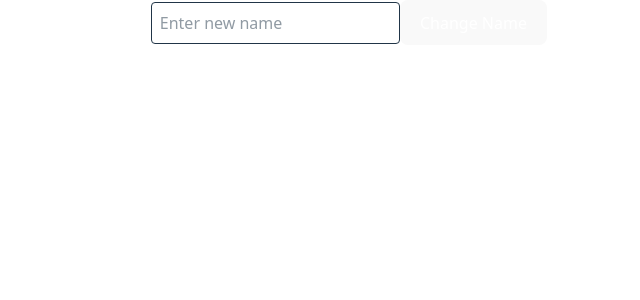
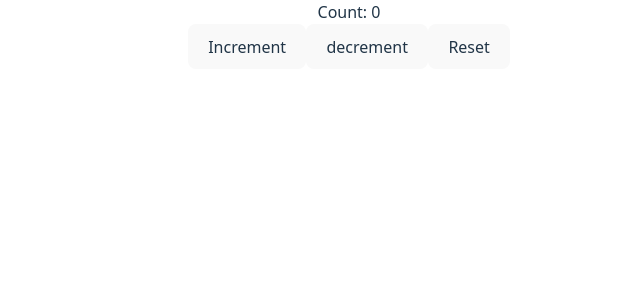
Before and after one commit to sharifulb07/reactjs, a React (Vite) app: page / in a window 1280 px wide. Shown: the top 300 px of the page, without its empty margins (291-931 px from the left). Built offline with nearby package versions, Linux system fonts and the light colour scheme.

Commit message:
useReducer hook

```diff
--- a/src/App.jsx
+++ b/src/App.jsx
@@ -1,28 +1,33 @@
 
 import './App.css';
-
-
-import {ContextProvider} from './components/ContextProvider';
-import UserProfile from './components/UserProfile';
-
-
-
-
-
-
+import { useReducer } from 'react';
+const initialState = {count:0};
+const reducer = (state, action) => {
+  switch (action.type) {
+    case 'increment':
+      return {count: state.count + 1};
+    case 'decrement':
+      return {count: state.count - 1};
+      case 'reset':
+        return {count:0 };
+    default:
+     return state;
+  }
+};
 
 function App() {
-
+  const [state, dispatch] = useReducer(reducer, initialState);
 
 
   return (
+    <div>
+      <p>Count: {state.count}</p>
+      <button onClick={()=>dispatch({type:"increment"})}>Increment</button>
+      <button onClick={()=>dispatch({type:"decrement"})}>decrement</button>
+      <button onClick={()=>dispatch({type:"reset"})}>Reset</button>
+    </div>
 
 
-    <ContextProvider className='flex flex-col items-center  h-screen bg-gray-100'>
-
-     <UserProfile />
-
-    </ContextProvider>
   )
 }
 
```
Also changed, not shown: 1 other file (tests, documents, lock files or other folders).
